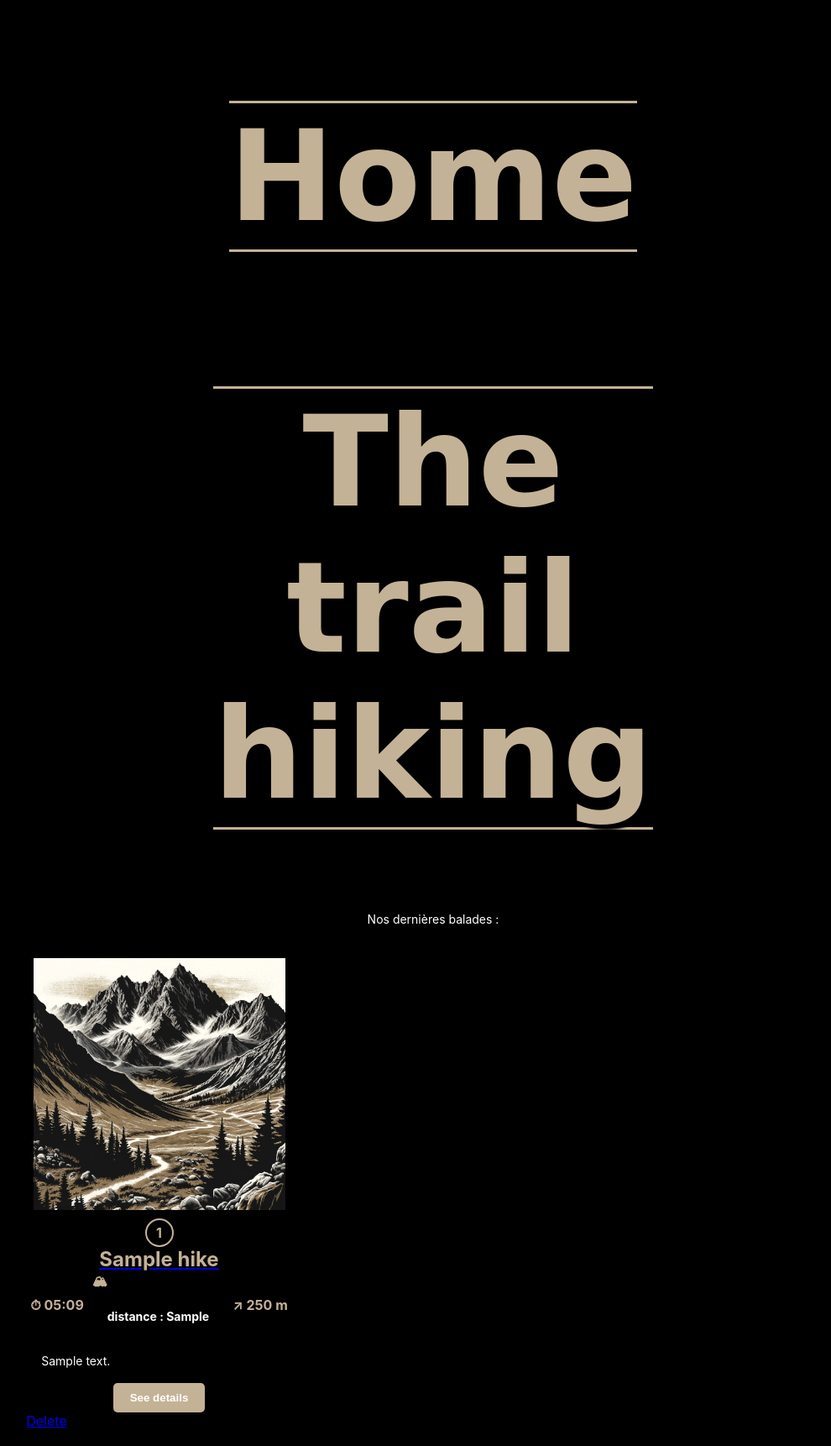
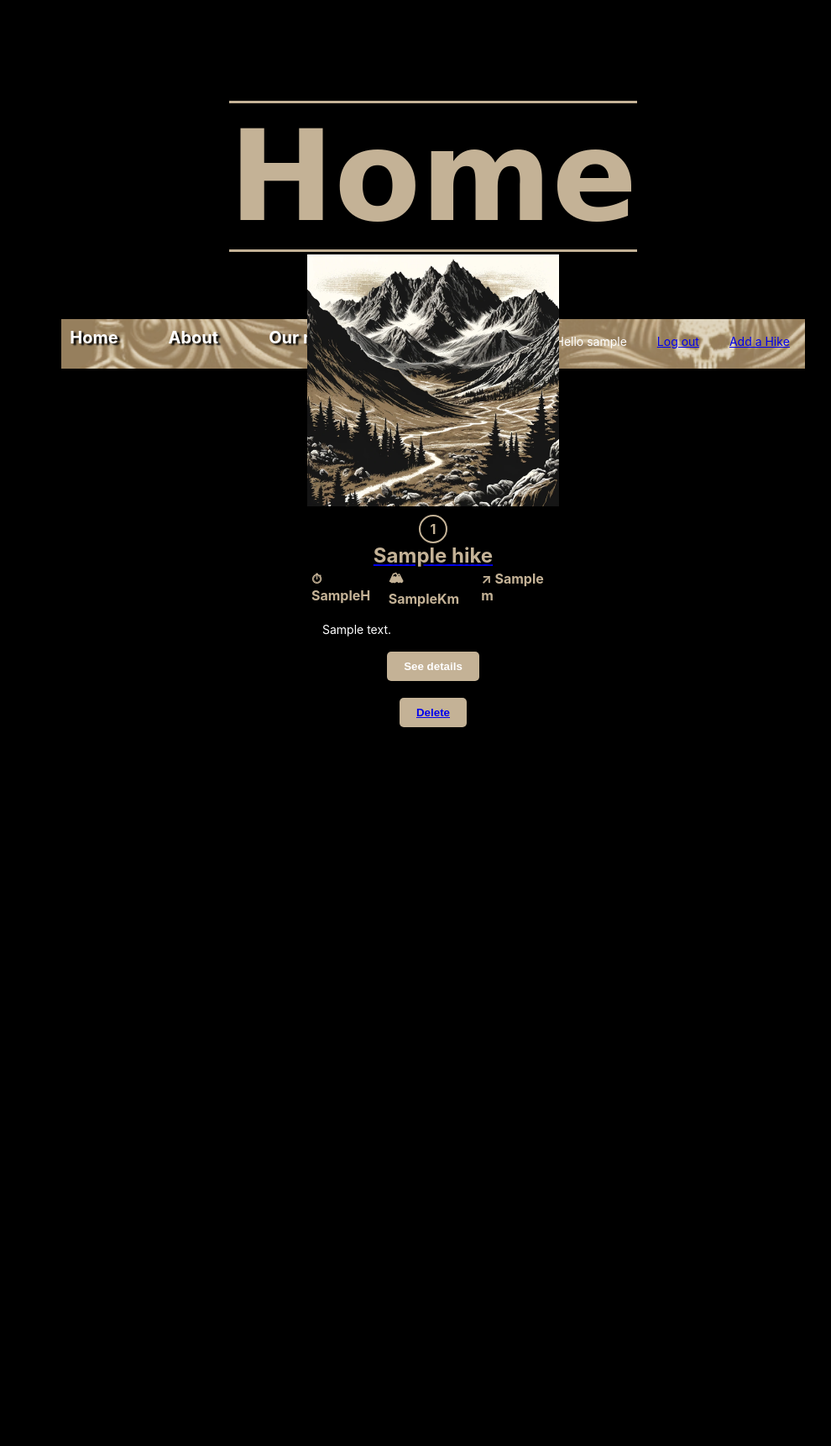
Before and after one commit to YasmineSan/Hiking-Project, a PHP site: page /Hiking_project/src/view/view.index.php in a window 1280 px wide. Shown: the whole page at 84% size, without its empty margins (124-1114 px from the left). After the commit the page ends 866 px from the top, so only its background shows below. Run offline with PHP 8.4, Linux system fonts and the light colour scheme; the visitor is signed in with stand-in values (Sample User, id 1); tables that the repository leaves empty or names only in its code hold one stand-in row (values such as "Sample post").

Commit message:
rectification du css

```diff
--- a/src/view/add-hikes.php
+++ b/src/view/add-hikes.php
@@ -23,7 +23,7 @@ if ($_SERVER["REQUEST_METHOD"] === "POST") {
     <head>
         <title>Home</title>
         <meta charset="UTF-8">
-        <link rel="stylesheet" href="style.css">
+        <link rel="stylesheet" href="../../style.css">
     </head>
     <body>
         <form class="form-item"
--- a/src/view/homepage.php
+++ b/src/view/homepage.php
@@ -1,6 +1,5 @@
 <?php require __DIR__ . '/../model/model.php'; ?>
-<h1>The trail hiking</h1>
-<p>Nos dernières balades :</p>
+
 
 
 <?php
@@ -8,7 +7,7 @@ $trails = getTrails();
 foreach ($trails as $trail) {
     ?>
 
-
+<div class="hikes-box">
     <article>
         <div class="hikes">
             <img class="hike_details" src="images/metallica1.webp" height="300" width="300">
@@ -21,15 +20,16 @@ foreach ($trails as $trail) {
                 </a>
             </div>
             <div class="icons">
-                <span class="icon">&#x23F1; 05:09</span>
-                <span class="icon">&#x1F3D4;<p>distance : <?= htmlspecialchars($trail['distance']);?></p></span>
-                <span class="icon">&#x2197; 250 m</span>
+                <span class="icon">&#x23F1; <?= htmlspecialchars($trail['duration']);?>H</span>
+                <span class="icon">&#x1F3D4; <?= htmlspecialchars($trail['distance']);?>Km</span>
+                <span class="icon">&#x2197; <?= htmlspecialchars($trail['elevation_gain']);?> m</span>
             </div>
-            <p><?= nl2br(htmlspecialchars($trail['description'])); ?></p>
-            <button>See details</button>
-            <a href="delete-hike.php?id=<?= htmlspecialchars($trail['id']) ?>">Delete</a>
-        </div>
+                <p><?= nl2br(htmlspecialchars($trail['description'])); ?></p>
+                <button>See details</button> \n
+                <button><a href="delete-hike.php?id=<?= htmlspecialchars($trail['id']) ?>">Delete</a></button>
+            </div>
     </article>
+</div>
     <?php
 }
 ?>
--- a/src/view/login.php
+++ b/src/view/login.php
@@ -32,7 +32,7 @@ if ($_SERVER["REQUEST_METHOD"] === "POST") {
 <head>
     <title>Login</title>
     <meta charset="UTF-8">
-    <link rel="stylesheet" href="style.css">
+    <link rel="stylesheet" href="../../style.css">
 </head>
 <body>
 
--- a/src/view/signup-success.php
+++ b/src/view/signup-success.php
@@ -3,7 +3,7 @@
 <head>
     <title>Signup</title>
     <meta charset="UTF-8">
-    <link rel="stylesheet" href="style.css">
+    <link rel="stylesheet" href="../../style.css">
     <script src="https://unpkg.com/just-validate@latest/dist/just-validate.production.min.js" defer></script>
     <script src="/js/validation.js" defer></script>
 </head>
--- a/src/view/view.index.php
+++ b/src/view/view.index.php
@@ -10,13 +10,13 @@ if (isset($_SESSION["user_id"]) && isset($_SESSION["username"])) {
 <head>
     <title>Home</title>
     <meta charset="UTF-8">
-    <link rel="stylesheet" type="text/css" href="style.css">
+    <link rel="stylesheet" type="text/css" href="../../style.css">
 </head>
 <body>
 
 <h1>Home</h1>
 
-<nav class="mobile-nav">
+<nav class="desktop-nav">
     <ul>
         <li><a href="view.index.php">Home</a></li>
         <li><a href="about.html">About</a></li>
@@ -36,7 +36,6 @@ if (isset($_SESSION["user_id"]) && isset($_SESSION["username"])) {
 <div class="menu-btn" onclick="toggleMenu()">
     <div class="menu-btn__burger"></div>
 </div>
-<script src="script.js"></script>
 <?php include 'homepage.php';  ?>
 
 
--- a/src/view/style.css
+++ b/style.css
@@ -292,23 +292,27 @@ li {
 }
 
 article{
-    display: grid;
+    display: flex;
     margin-top: 20px;
-    grid-template-columns: 1fr 1fr 1fr;
-    grid-template-rows: auto auto auto;
-    grid-gap: 10px;
+    flex-direction: row;
+    height: 250px;
+    width: 250px;
+    /*grid-template-columns: 1fr 1fr 1fr;*/
+    /*grid-template-rows: auto auto auto;*/
+    /*grid-gap: 10px;*/
     justify-content: center;
     align-items: center;
 }
+.hikes-box {
+    display: flex;
+    flex-direction: row;
+    flex-wrap: wrap;
+    justify-content: space-around;
+}
+article .hikes{
+    display: flex;
+    flex-direction: column;
 
-article .hikes{
-    grid-row: 1;
-    grid-column: 1;
-}
-
-article .hike_container{
-    grid-row: 1;
-    grid-column: 1;
 }
 
 button{
@@ -485,7 +489,9 @@ button{
         font-size: 20px;
         font-weight: bold;
     }
-
+    label {
+        color: rgba(255, 255, 255, 0.8);
+    }
     .subscribe_desktop {
         display: block;
         margin: 50px auto;
```
Also changed, not shown: src/view/view.signit.php (+20 -21 lines).
